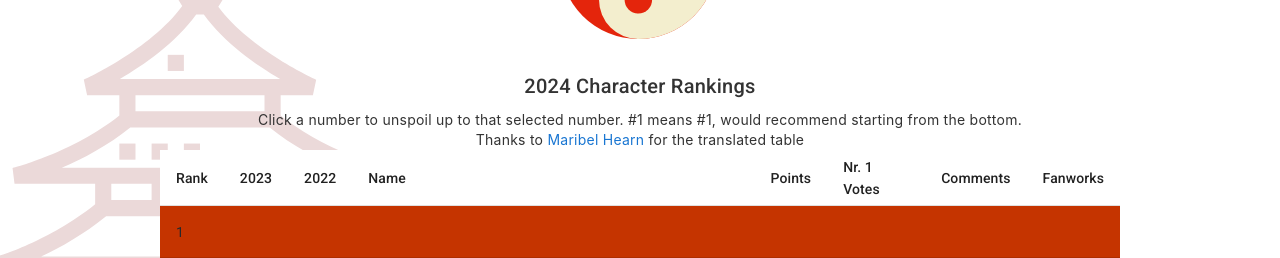
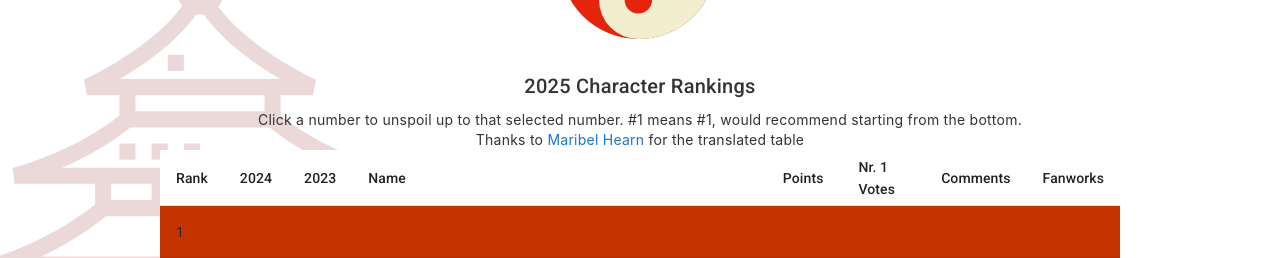
Before and after one commit to Karasca/thvote2023, an Angular app: page / in a window 1280 px wide. Shown: the part 220-478 px from the top of the page. Built offline with nearby package versions, Linux system fonts and the light colour scheme.

Commit message:
Update app.component.ts

```diff
--- a/src/app/app.component.ts
+++ b/src/app/app.component.ts
@@ -2,6 +2,7 @@ import { Component, OnInit } from '@angular/core';
 import characterList2023 from '../data/votedata.json';
 import characterList2022 from '../data/votedata2022.json';
 import characterList2024 from '../data/votedata2024.json';
+import characterList2025 from '../data/votedata2025.json';
 
 import {
   trigger,
@@ -19,11 +20,11 @@ import {
 })
 export class AppComponent implements OnInit{
   title = 'tvapp';
-  characters = characterList2024;
+  characters = characterList2025;
   hideUpTo = 1000;
   displayedColumns: string[] = ['ranking', 'rankinglast', 'rankingbeforelast', 'name', 'points','nr1votes', 'comments', 'fanworks'];
   warned = false;
-  selected = 2024;
+  selected = 2025;
   isGreater(rank:number){
     return rank < this.hideUpTo;
   }
@@ -39,12 +40,12 @@ export class AppComponent implements OnInit{
   }
 
   swapYear(){
-    if(this.characters === characterList2024){
-      this.characters = characterList2023;
-      this.selected = 2023;
-    }else{
+    if(this.characters === characterList2025){
       this.characters = characterList2024;
       this.selected = 2024;
+    }else{
+      this.characters = characterList2025;
+      this.selected = 2025;
     }
   }
 
```
